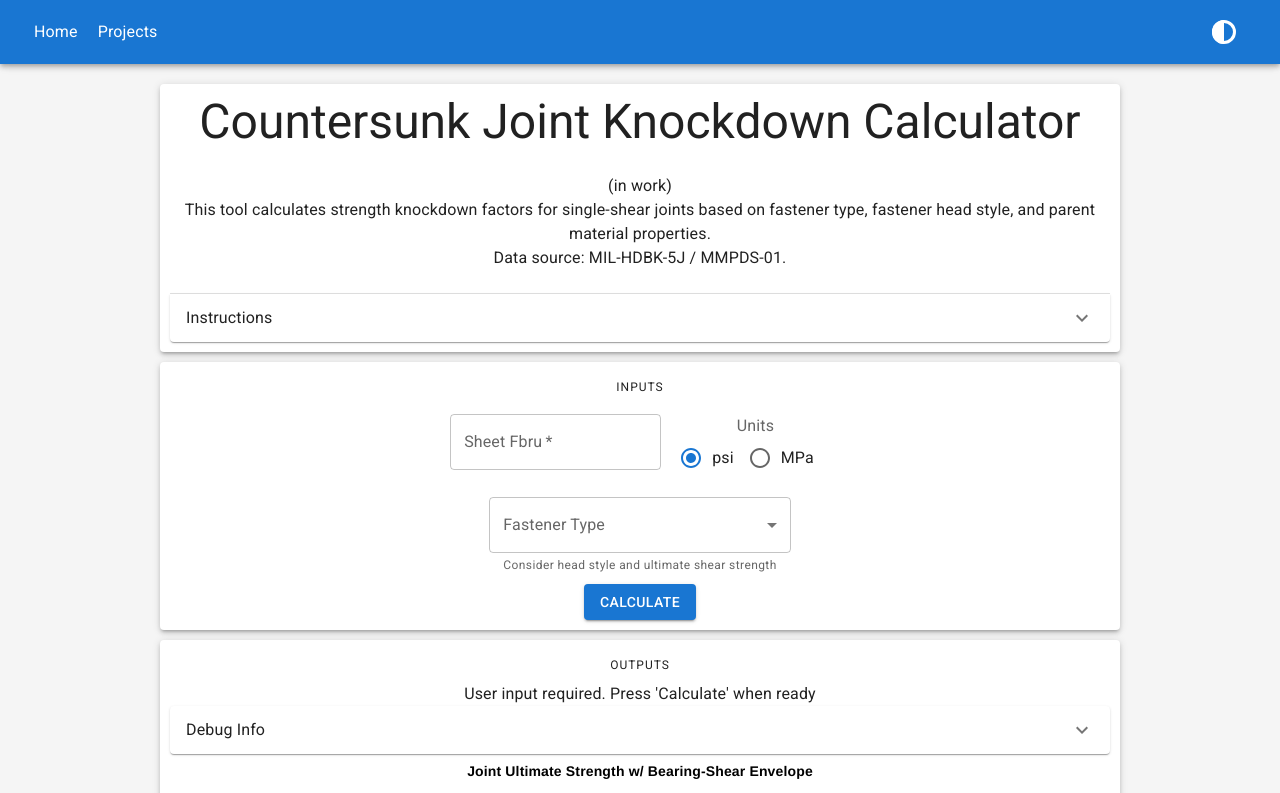
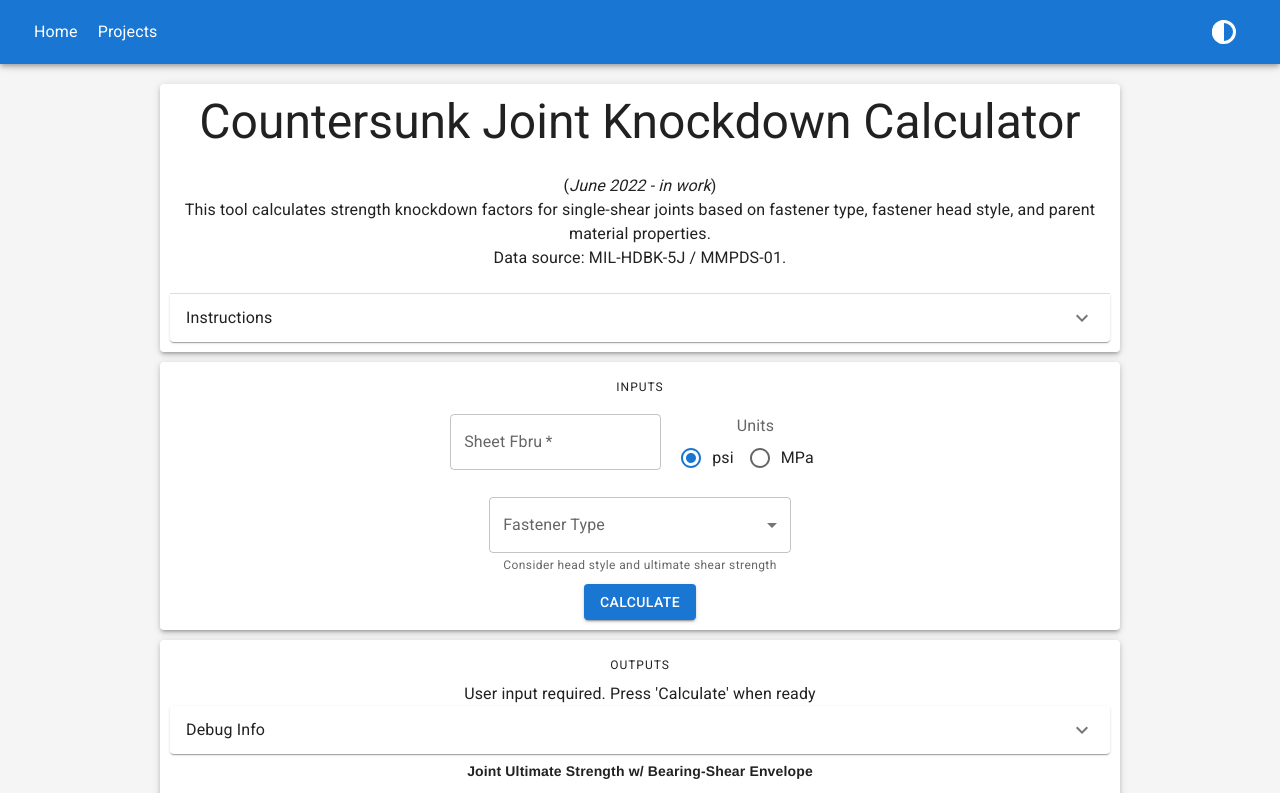
Before and after one commit to edp8489/csk_knockdown_tool, a React (Create React App) app: page / in a window 1280 px wide. Shown: the top 793 px of the page. Built offline with nearby package versions, Linux system fonts and the light colour scheme.

Commit message:
Fixed graph light/dark mode text color

```diff
--- a/src/App.js
+++ b/src/App.js
@@ -50,7 +50,7 @@ export default function App() {
 
   // set default text properties for chart objects
   ChartJS.defaults.font.size = 14;
-  ChartJS.defaults.color = "inherit";
+  ChartJS.defaults.color = theme.palette.text.primary;
 
   const handleChange = function(e) {
     setInputs(prevState => {
@@ -124,7 +124,7 @@ export default function App() {
           <Box sx={{typography:"h3", textAlign:"center"}}>Countersunk Joint Knockdown Calculator</Box>
           <br />
           <Box sx={{typography:"p", textAlign:"center"}}>
-            (in work)<br />
+            (<em>June 2022 - in work</em>)<br />
             This tool calculates strength knockdown factors for single-shear joints based on fastener type, fastener head style,
             and parent material properties. <br />
 
```
